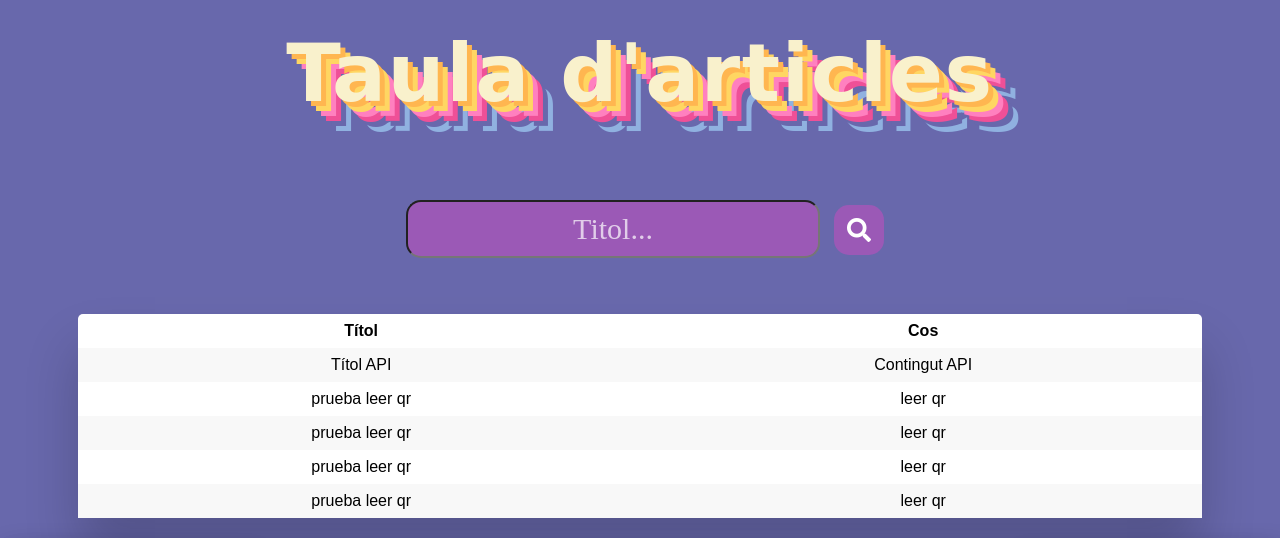
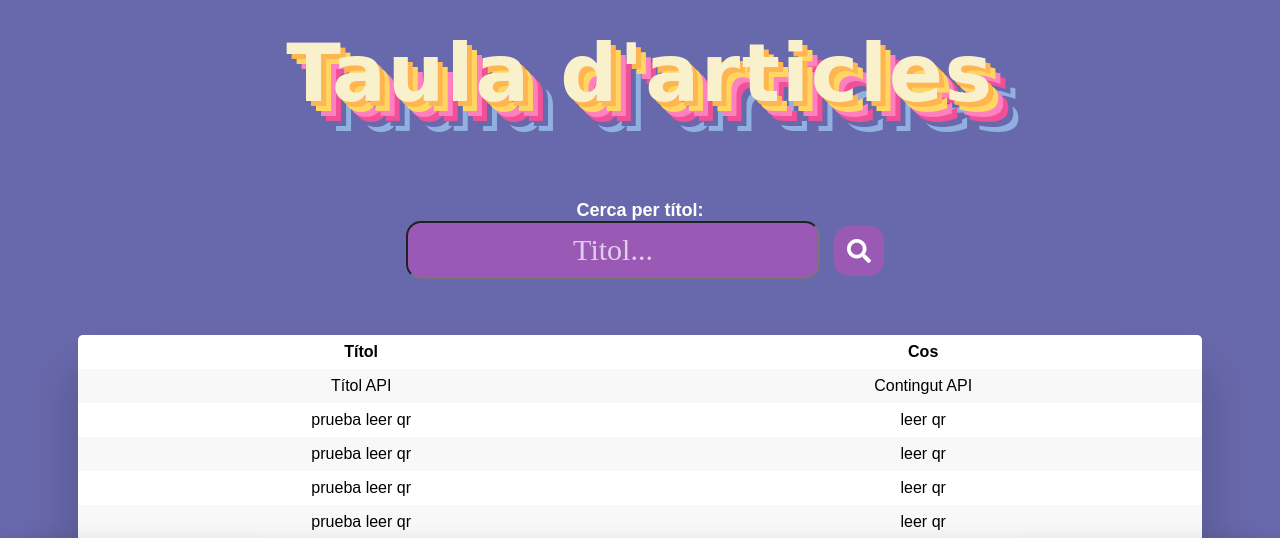
Before and after one commit to AlbertoGB7/Practica-06, a PHP site: page /Practiques/Controlador/mostrar.php in a window 1280 px wide. Shown: the part 191-729 px from the top of the page. Run offline with PHP 8.4, Linux system fonts and the light colour scheme; data comes from the database, SQL or seed files in the repository; some web fonts are replaced.

Commit message:
Commit extra

```diff
--- a/Controlador/mostrar.php
+++ b/Controlador/mostrar.php
@@ -154,8 +154,9 @@ function mostrarPaginacio($pagina_actual, $total_pagines, $articles_per_pagina,
                 <form method="GET" action="" class="search-box">
                     <input type="hidden" name="pagina" value="1">
                     <input type="hidden" name="articles_per_pagina" value="<?php echo $articles_per_pagina; ?>">
-                    <input type="text" class="boton-search" name="terme" placeholder="Titol..." value="<?php echo htmlspecialchars($terme_cerca); ?>">
-                    <button type="submit" class="boton-lupa"><i class="fas fa-search"></i></button>
+                    <label for="terme" class="label_cerca">Cerca per títol:</label><br>
+                    <input type="text" id="terme" class="boton-search" name="terme" placeholder="Titol..." value="<?php echo htmlspecialchars($terme_cerca); ?>">
+                    <button type="submit" class="boton-lupa" aria-label="Cercar"><i class="fas fa-search"></i></button>
                 </form>
             </div>
 
```
